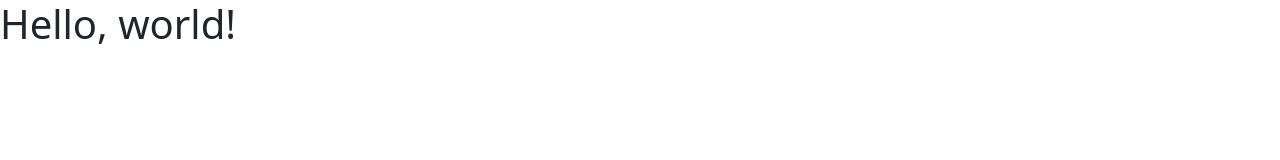
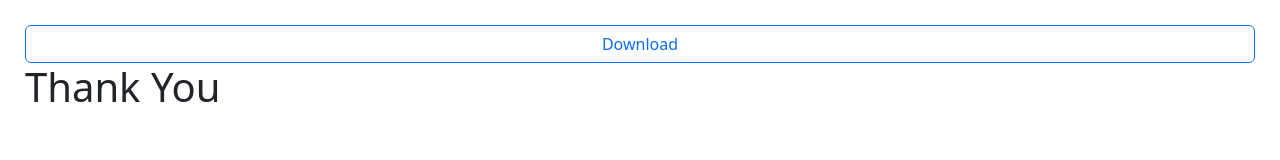
Before and after one commit to easy-saral/thedeepinfo, a plain HTML site: page index.html in a window 1280 px wide. Drawn offline with nearby package versions, Linux system fonts and the light colour scheme.

Commit message:
Update index.html

```diff
--- a/index.html
+++ b/index.html
@@ -12,11 +12,15 @@
 </script>
     <meta charset="utf-8">
     <meta name="viewport" content="width=device-width, initial-scale=1">
-    <title>Bootstrap demo</title>
+    <title>The Deep Info</title>
     <link href="https://cdn.jsdelivr.net/npm/bootstrap@5.3.2/dist/css/bootstrap.min.css" rel="stylesheet" integrity="sha384-T3c6CoIi6uLrA9TneNEoa7RxnatzjcDSCmG1MXxSR1GAsXEV/Dwwykc2MPK8M2HN" crossorigin="anonymous">
   </head>
   <body>
-    <h1>Hello, world!</h1>
+    <div style="margin:15px;padding:10px">
+      <div class="d-grid gap-2">
+      <a role="button" href="https://www.google.com/" class="btn btn-outline-primary"><i class="bi bi-download"></i> Download</a>
+      </div>
+    <h1>Thank You</h1></div>
     <script src="https://cdn.jsdelivr.net/npm/bootstrap@5.3.2/dist/js/bootstrap.bundle.min.js" integrity="sha384-C6RzsynM9kWDrMNeT87bh95OGNyZPhcTNXj1NW7RuBCsyN/o0jlpcV8Qyq46cDfL" crossorigin="anonymous"></script>
   </body>
 </html>
```
